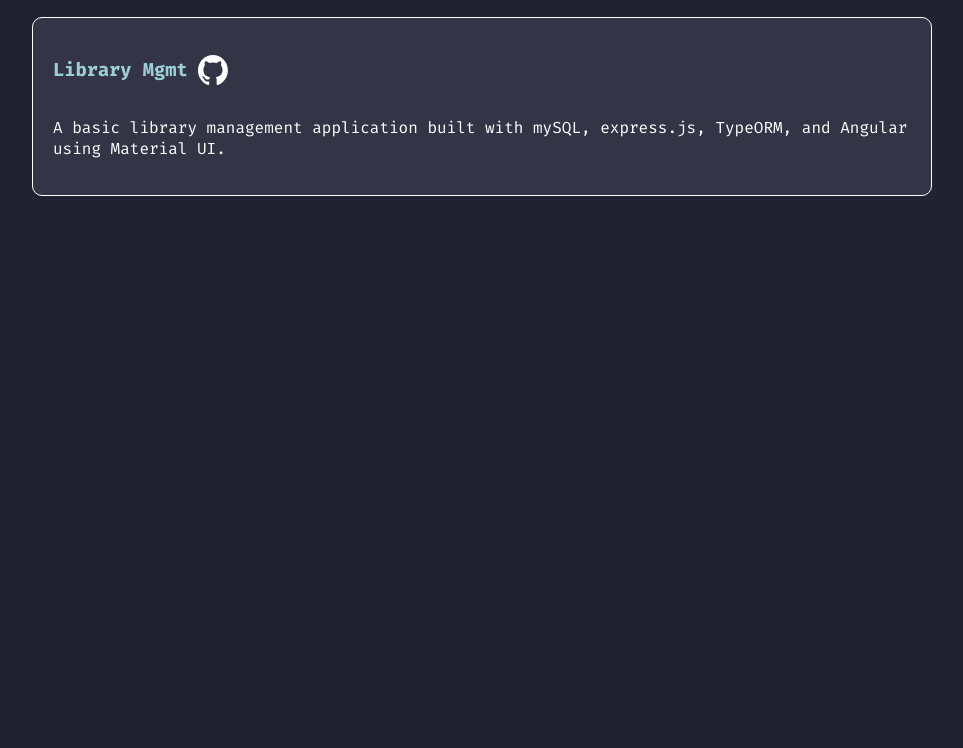
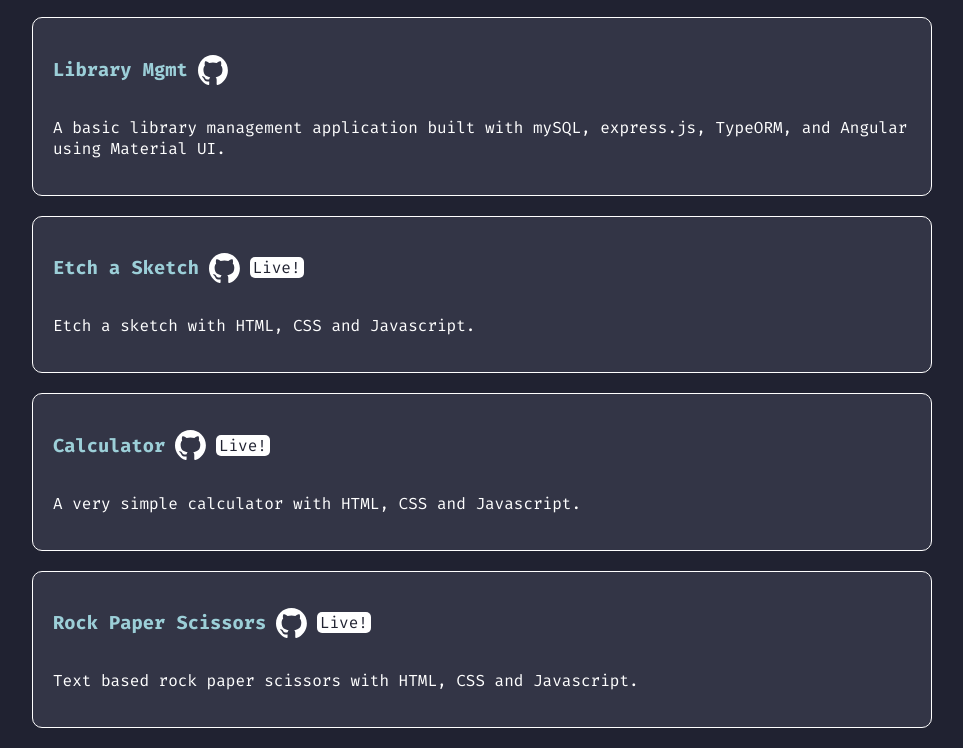
Before and after one commit to ati72/port, a plain HTML site: page pages/projects.html in a window 1280 px wide. Shown: the part 458-1206 px from the top of the page, without its empty margins (158-1121 px from the left). Before the commit the page ends 800 px from the top, so only its background shows below. Drawn offline with Linux system fonts and the light colour scheme.

Commit message:
added new projects to projects page

```diff
--- a/pages/projects.html
+++ b/pages/projects.html
@@ -17,7 +17,7 @@
               <a class="navi-link" href="../index.html">Home</a>
             </div>
             <div>
-              <a class="navi-link" href="./projects.html">Projects</a>
+              <a class="navi-link" href="./about.html">About</a>
             </div>
           </div>
         </nav>
@@ -58,6 +58,51 @@
               A basic library management application built with mySQL,
               express.js, TypeORM, and Angular using Material UI.
             </p>
+          </article>
+          <article class="project-article">
+            <div class="project-title">
+              <h3>Etch a Sketch</h3>
+              <a href=""
+                ><img
+                  class="logo-icon"
+                  src="../icons/github-mark-white.svg"
+                  alt=""
+              /></a>
+              <a href="">
+                <div class="project-pill">Live!</div>
+              </a>
+            </div>
+            <p>Etch a sketch with HTML, CSS and Javascript.</p>
+          </article>
+          <article class="project-article">
+            <div class="project-title">
+              <h3>Calculator</h3>
+              <a href=""
+                ><img
+                  class="logo-icon"
+                  src="../icons/github-mark-white.svg"
+                  alt=""
+              /></a>
+              <a href="">
+                <div class="project-pill">Live!</div>
+              </a>
+            </div>
+            <p>A very simple calculator with HTML, CSS and Javascript.</p>
+          </article>
+          <article class="project-article">
+            <div class="project-title">
+              <h3>Rock Paper Scissors</h3>
+              <a href=""
+                ><img
+                  class="logo-icon"
+                  src="../icons/github-mark-white.svg"
+                  alt=""
+              /></a>
+              <a href="">
+                <div class="project-pill">Live!</div>
+              </a>
+            </div>
+            <p>Text based rock paper scissors with HTML, CSS and Javascript.</p>
           </article>
         </main>
       </div>
@@ -117,6 +162,10 @@
       font-family: "Fira Code", monospace;
       background-color: var(--background);
       color: #fff;
+    }
+
+    a {
+      text-decoration: none;
     }
 
     .wrap {
@@ -184,5 +233,18 @@
       align-items: center;
       color: var(--green);
     }
+
+    .project-pill {
+      margin-left: 10px;
+      color: var(--background);
+      background-color: #fff;
+      padding-left: 3px;
+      padding-right: 3px;
+      border-radius: 5px;
+    }
+
+    .project-pill:hover {
+      background-color: var(--blue);
+    }
   </style>
 </html>
```
